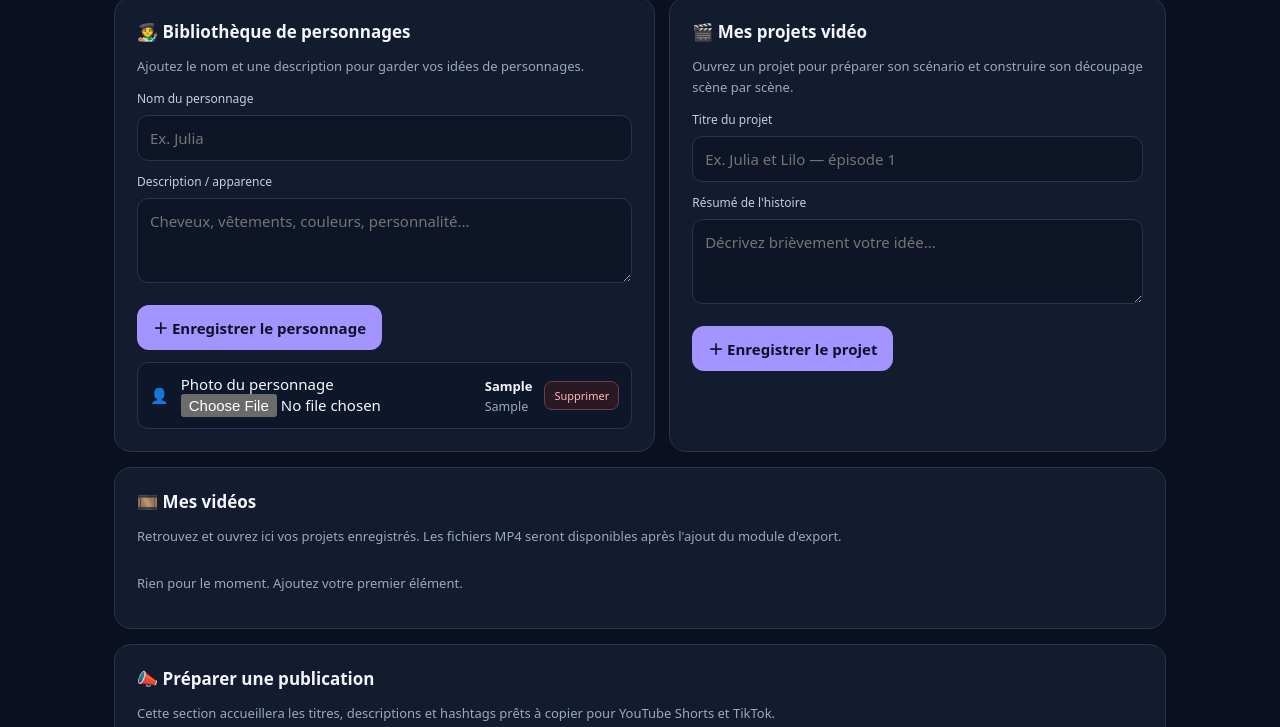
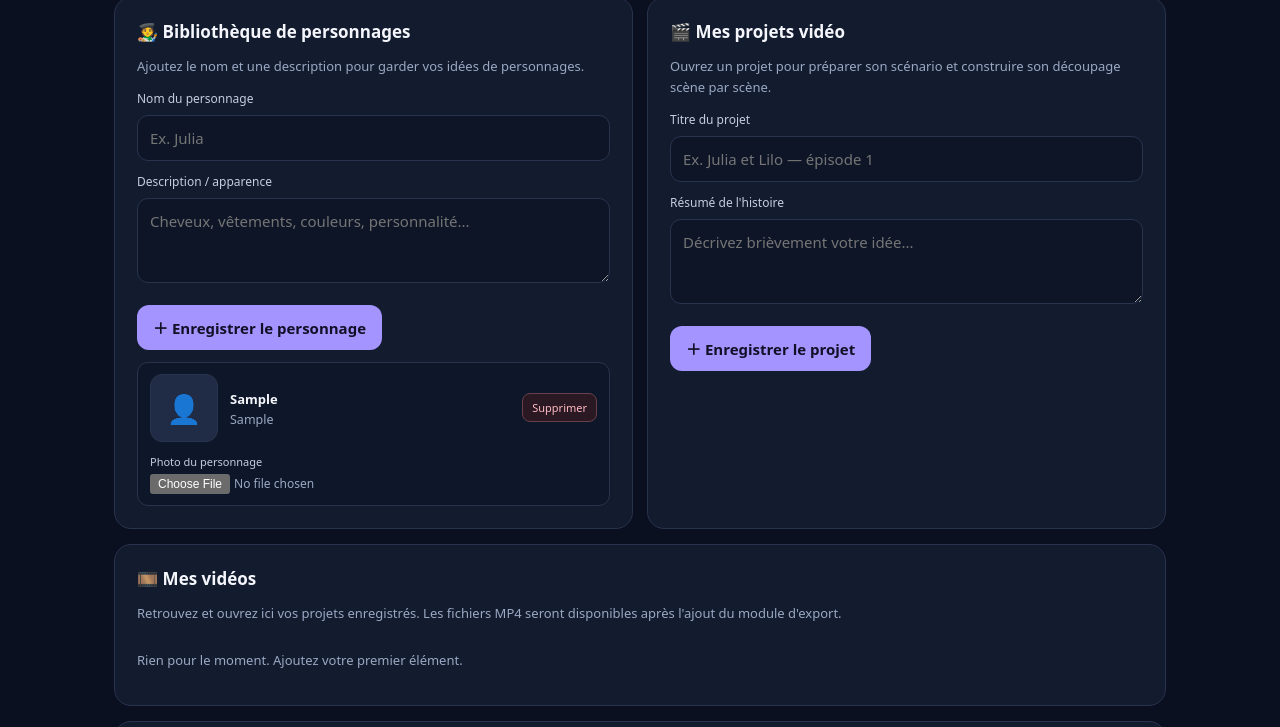
Before and after one commit to samiouess-ux/Mon-AI-Cartoon-Studio, a plain HTML site: page index.html in a window 1280 px wide. Both pictures are taken after typing "Sample", "Sample" into the empty fields and a click on the button "＋ Enregistrer le personnage". Shown: the part 654-1381 px from the top of the page. Drawn offline with Linux system fonts and the light colour scheme.

Commit message:
Style saved character reference portraits

```diff
--- a/styles.css
+++ b/styles.css
@@ -16,3 +16,5 @@ button,input,textarea{font:inherit}.app{max-width:1100px;margin:auto;padding:18p
 .editor-panel{border-color:#6659a8}.editor-heading{display:flex;justify-content:space-between;align-items:center;gap:10px;flex-wrap:wrap}.editor-heading h2{margin:5px 0 0}.hint,.save-note{font-size:12px;line-height:1.6;color:#b9b1ef}.scenes-list{display:grid;gap:12px;margin-top:15px}.scene-card{background:#0e172a;border:1px solid var(--line);border-radius:13px;padding:14px}.scene-top{display:flex;justify-content:space-between;align-items:center;gap:10px}.scene-top strong{color:#d9d3ff}.scene-card textarea{min-height:76px}.empty-scenes{border:1px dashed #515b78;border-radius:12px;padding:18px;color:var(--muted);font-size:13px;line-height:1.6}.save-note{color:var(--good);margin-bottom:0}
 
 .scene-image-input{width:100%;padding:10px;background:#0d1527;color:var(--text);border:1px dashed #596487;border-radius:10px}.scene-image-preview{display:grid;gap:9px;margin-top:10px;justify-items:start}.scene-image-preview img{display:block;width:100%;max-width:320px;max-height:260px;object-fit:contain;background:#080d18;border:1px solid var(--line);border-radius:10px}
+
+.character-item{align-items:center;flex-wrap:wrap}.character-portrait,.character-placeholder{width:68px;height:68px;flex:0 0 68px;border-radius:12px;object-fit:cover;background:#202b45;border:1px solid var(--line)}.character-placeholder{display:grid;place-items:center;font-size:28px}.saved-item-info{flex:1;min-width:120px}.character-upload-label{display:grid;gap:5px;color:#c5cde0;font-size:11px;min-width:100%;order:4}.character-image-input{width:100%;font-size:12px;color:var(--muted)}.character-reference-strip{display:flex;gap:10px;flex-wrap:wrap;margin-top:12px;padding:10px;border:1px solid #51458b;border-radius:11px;background:#171b35}.character-reference{display:grid;justify-items:center;gap:5px}.character-reference img{width:58px;height:58px;object-fit:cover;border-radius:10px;border:1px solid #6659a8}.character-reference small{font-size:11px;color:#d9d3ff}.character-reference-hint{margin:10px 0 0;font-size:11px}
```
